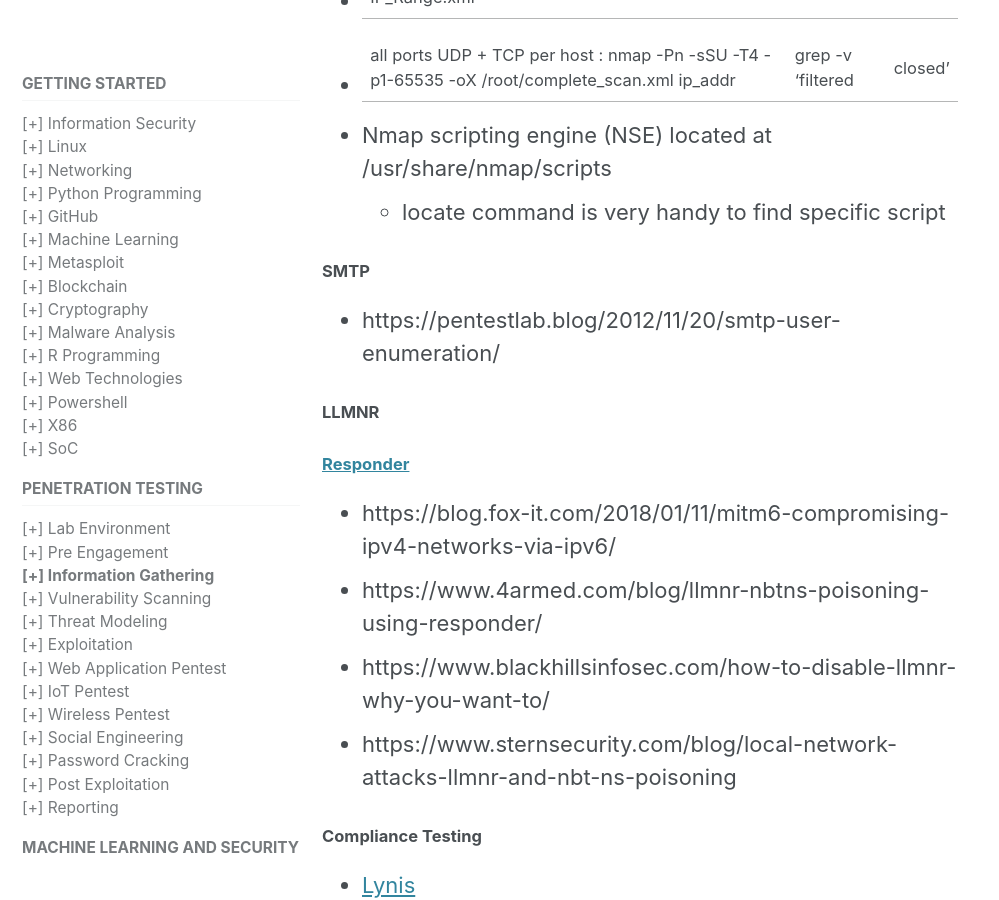
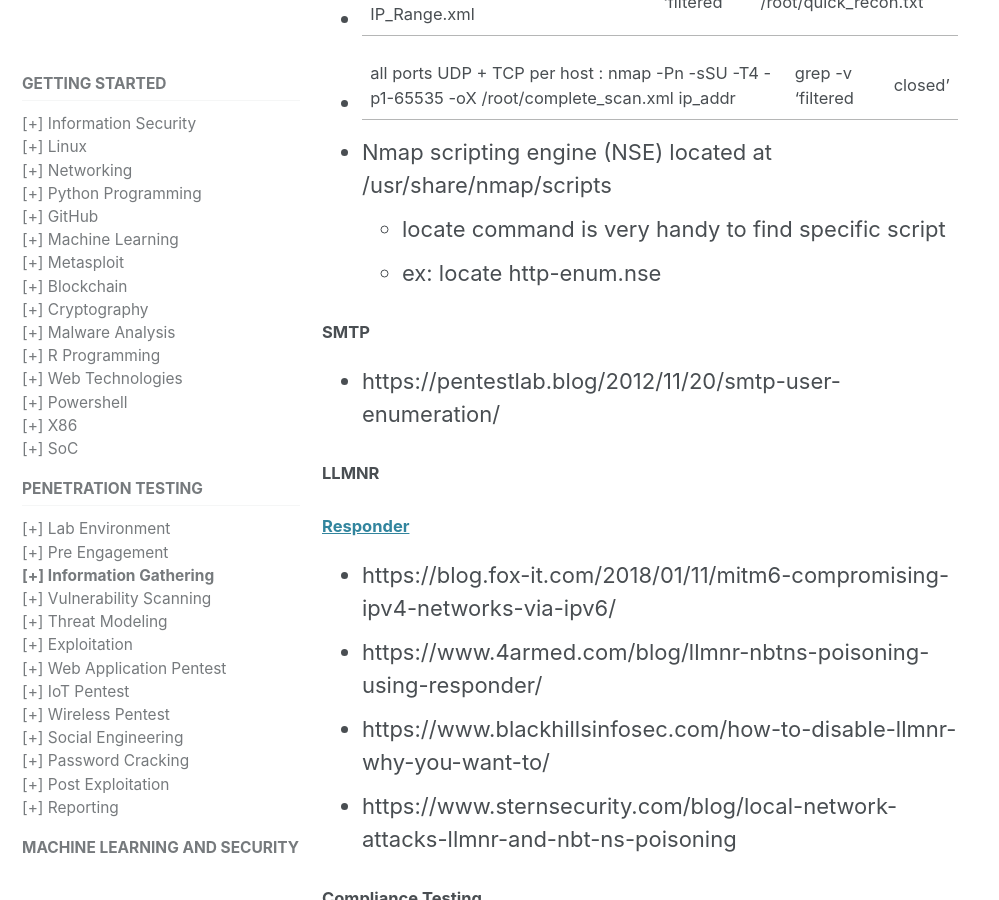
Before and after one commit to mohareti/cyberlab, a Jekyll site: the page built from _pentest/02_info-gathering.md, in a window 1280 px wide and 900 px high, scrolled down 1406 px. Shown: the whole window, without its empty margins (0-999 px from the left). Built offline with Jekyll 4.4.1, drawn with Linux system fonts in a browser that asks for light colours; cached includes are drawn as plain includes; nearby versions of some CDN libraries.

Commit message:
Update 02_info-gathering.md

```diff
--- a/_pentest/02_info-gathering.md
+++ b/_pentest/02_info-gathering.md
@@ -21,6 +21,7 @@ toc: true
 
 #### Active
 - netdiscover -r 192.168.1.1/24
+
 - Maltego
 - arp-scan -l
 - [one two punch](https://github.com/superkojiman/onetwopunch)
@@ -36,6 +37,7 @@ toc: true
 
 - Nmap scripting engine (NSE) located at /usr/share/nmap/scripts
   - locate command is very handy to find specific script
+  - ex: locate http-enum.nse
 
 
 
```
